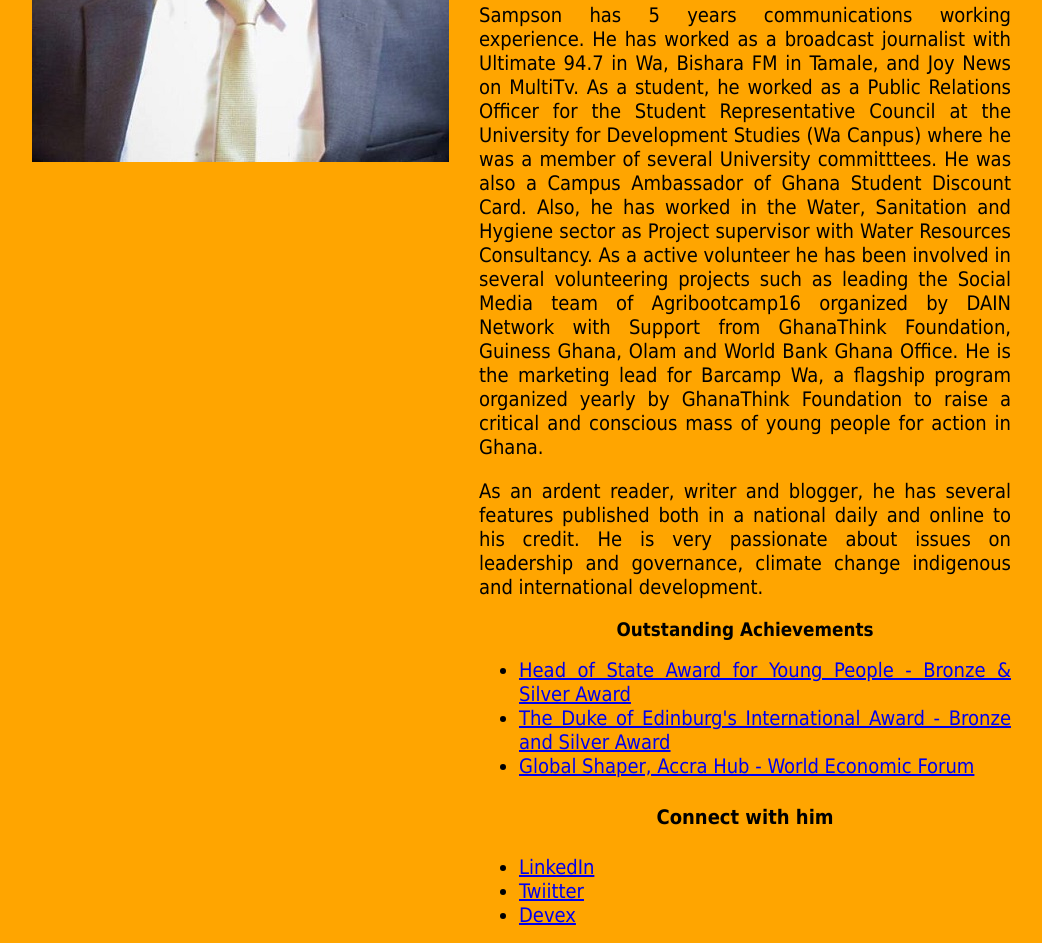
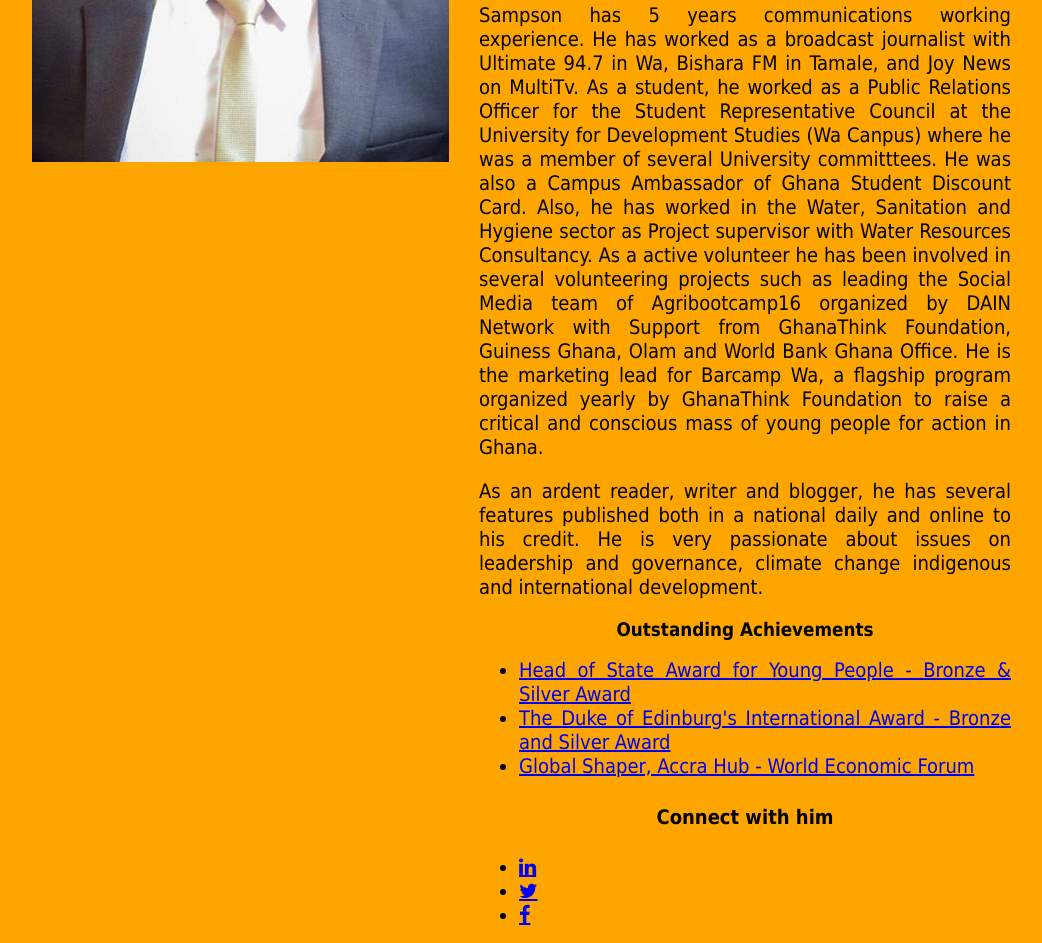
Before and after one commit to skadotjnr/Sampson-Profile, a plain HTML site: page index.html in a window 1280 px wide. Shown: the part 452-1395 px from the top of the page, without its empty margins (161-1203 px from the left). Drawn offline with Linux system fonts and the light colour scheme.

Commit message:
Add files via upload

```diff
--- a/index.html
+++ b/index.html
@@ -2,13 +2,14 @@
 <head>
   <title>Sampson Adotey's Profile</title>
   <link rel = "stylesheet" type = "text/css" href = "styles.css" />
+  <link rel="stylesheet" href="https://cdnjs.cloudflare.com/ajax/libs/font-awesome/4.7.0/css/font-awesome.min.css">
   <body>
   <div class="container">
       <h1>SAMPSON ADOTEY JNR</h1>
   <h2>Communication Specialist | 10 Academy Fellow</h2>
 <div class="left">
   <img class="profilepic" src="Sampson-Profile2.jpg"><br>
-      </div>
+        </div>
 <div class="right">
 <p> Akwaaba! </p>
 <p> Sampson Adotey Jnr is a Global Shaper of the World Economic Forum and a communications specialist by profession. He holds a Bachelor of Arts (Hons) degree in Integrated Development Studies (Development Communication option) from the University of Development Studies. As a former Chief of Innovations and co-founder of a startup in the agriculture sector, Sampson has contributed to improving the livelihoods of many farmers through innovative and user friendly technology. He is also a 10 Academy Fellow and a change maker.</p>
@@ -25,12 +26,11 @@
   </ul>
 
 <h4>Connect with him</h4>
-<ul>
-  <li><a href="https://linkedin.com/in/sadotey">LinkedIn</a></li>
-  <li><a href="https://twitter.com/blaqstoryteller">Twiitter</a></li>
-  <li><a href="https://www.devex.com/people/sampson-a-1237967">Devex</a></li>
-</a>
+<ul class="sociallinks">
+<li><a href="https://linkedin.com/in/sadotey" class="fa fa-LinkedIn"></a></li>
+  <li><a href="https://twitter.com/blaqstoryteller" class="fa fa-twitter"></a></li>
+  <li><a href="https://www.facebook.com/adoteysampsonjunior"class="fa fa-facebook"></a></li>
 </ul>
-  </div>
+    </div>
 </body>
 </html>
```
